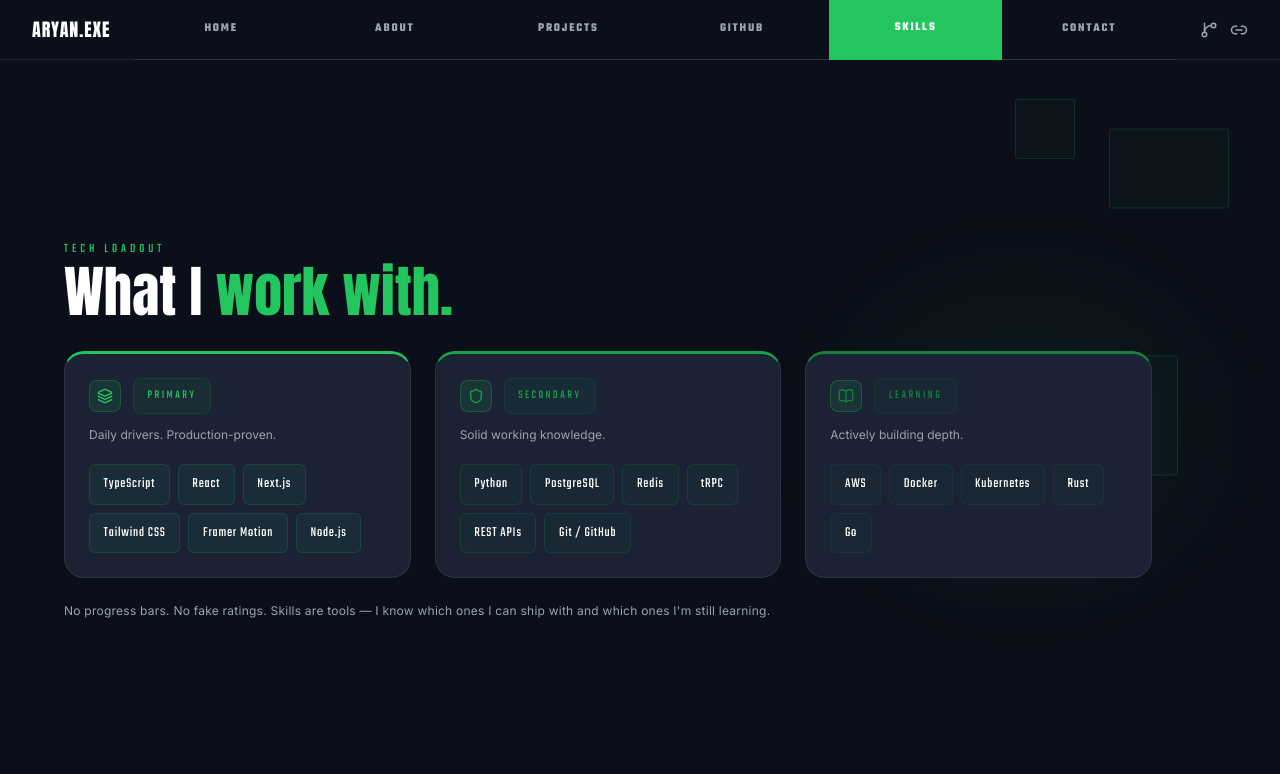
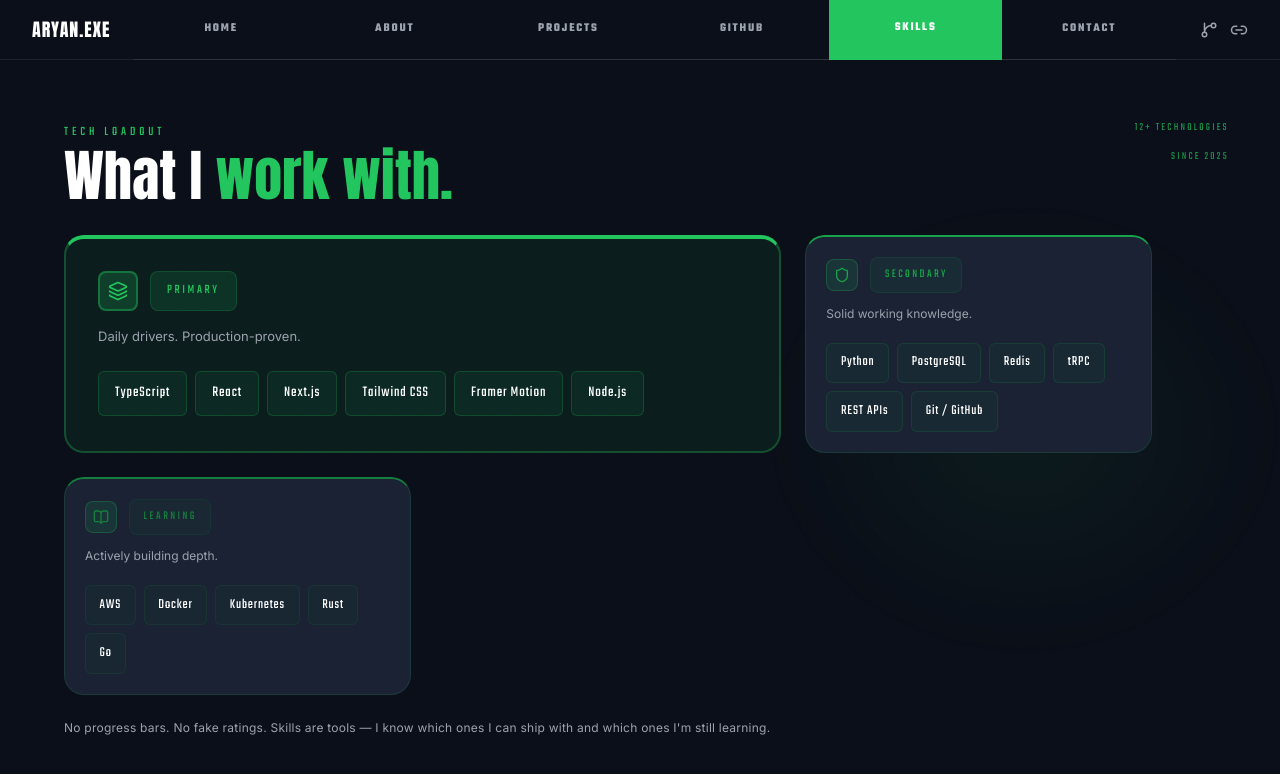
Before and after one commit to aryanexe07/aryan-exe, a Next.js app: page / in a window 1280 px wide. Both pictures are taken after a click on the button "SKILLS". Shown: the top 774 px of the page. Built offline with nearby package versions, Linux system fonts and the light colour scheme.

Commit message:
making the primary cards larger for dynamics

```diff
--- a/components/sections/SkillsSection.tsx
+++ b/components/sections/SkillsSection.tsx
@@ -15,30 +15,45 @@ import { Layers, Shield, BookOpen } from 'lucide-react';
 function GreenBlocks() {
   return (
     <div style={{ position: 'absolute', inset: 0, overflow: 'hidden', pointerEvents: 'none' }}>
-      {/* Modular blocks */}
-      {[
-        { right: '4%', top: '10%', w: 120, h: 80 },
-        { right: '16%', top: '5%', w: 60, h: 60 },
-        { right: '8%', top: '40%', w: 90, h: 120 },
-      ].map((b, i) => (
-        <motion.div
-          key={i}
-          animate={{ y: [0, i % 2 === 0 ? -8 : 8, 0] }}
-          transition={{ duration: 8 + i * 1.5, repeat: Infinity, ease: 'easeInOut', delay: i * 0.8 }}
-          style={{
-            position: 'absolute',
-            right: b.right,
-            top: (b as { top?: string }).top,
-            bottom: (b as { bottom?: string }).bottom,
+      {/* Subtle dot-grid pattern background */}
+      <div style={{
+        position: 'absolute',
+        inset: 0,
+        backgroundImage: 'radial-gradient(circle, rgba(34,197,94,0.08) 1px, transparent 1px)',
+        backgroundSize: '24px 24px',
+        opacity: 0.4,
+      }} />
 
-            width: b.w,
-            height: b.h,
-            border: '1px solid rgba(34,197,94,0.15)',
-            borderRadius: '2px',
-            background: 'rgba(34,197,94,0.03)',
-          }}
-        />
-      ))}
+      {/* Stat badges in top-right */}
+      <div style={{
+        position: 'absolute',
+        right: '4%',
+        top: '8%',
+        display: 'flex',
+        flexDirection: 'column',
+        gap: '0.75rem',
+        alignItems: 'flex-end',
+      }}>
+        <div style={{
+          fontFamily: 'var(--font-label)',
+          fontSize: '11px',
+          letterSpacing: '0.2em',
+          color: 'rgba(34,197,94,0.7)',
+          textAlign: 'right',
+        }}>
+          12+ TECHNOLOGIES
+        </div>
+        <div style={{
+          fontFamily: 'var(--font-label)',
+          fontSize: '11px',
+          letterSpacing: '0.2em',
+          color: 'rgba(34,197,94,0.7)',
+          textAlign: 'right',
+        }}>
+          SINCE 2025
+        </div>
+      </div>
+
       <div style={{
         position: 'absolute', right: 0, top: '20%', width: '40%', height: '60%',
         background: 'radial-gradient(ellipse, rgba(34,197,94,0.07) 0%, transparent 70%)',
@@ -91,6 +106,7 @@ export default function SkillsSection() {
             {categories.map((cat, index) => {
               const catSkills = skills.filter(s => s.category === cat.key);
               const Icon = cat.icon;
+              const isPrimary = cat.key === 'PRIMARY';
               return (
                 <motion.div
                   key={cat.key}
@@ -98,33 +114,39 @@ export default function SkillsSection() {
                   transition={{ delay: index * 0.1, duration: 0.45, ease: 'easeOut' }}
                   whileHover={{ y: -6, scale: 1.02, boxShadow: '0 18px 36px rgba(34,197,94,0.12)' }}
                   style={{
-                    padding: '1.5rem',
-                    background: 'var(--card)',
-                    border: '1px solid var(--border)',
+                    padding: isPrimary ? '2rem' : '1.25rem',
+                    background: isPrimary ? 'rgba(34,197,94,0.08)' : 'var(--card)',
+                    border: isPrimary ? '2px solid rgba(34,197,94,0.3)' : '1px solid rgba(34,197,94,0.15)',
                     borderRadius: '20px',
-                    borderTop: `3px solid ${cat.color}`,
+                    borderTop: isPrimary ? `4px solid ${cat.color}` : `2px solid ${cat.color}`,
                     transition: 'transform 0.3s ease, box-shadow 0.3s ease',
+                    gridColumn: isPrimary ? 'span 2' : 'span 1',
                   }}
                 >
-                  <div style={{ display: 'flex', alignItems: 'center', gap: '0.75rem', marginBottom: '0.75rem' }}>
+                  <div style={{ display: 'flex', alignItems: 'center', gap: '0.75rem', marginBottom: isPrimary ? '1rem' : '0.75rem' }}>
                     <div style={{
-                      width: '32px', height: '32px', display: 'grid', placeItems: 'center',
-                      background: 'rgba(34,197,94,0.12)', borderRadius: '8px',
-                      border: `1px solid rgba(34,197,94,0.24)`,
+                      width: isPrimary ? '40px' : '32px',
+                      height: isPrimary ? '40px' : '32px',
+                      display: 'grid', placeItems: 'center',
+                      background: isPrimary ? 'rgba(34,197,94,0.2)' : 'rgba(34,197,94,0.12)',
+                      borderRadius: '8px',
+                      border: isPrimary ? `2px solid rgba(34,197,94,0.4)` : `1px solid rgba(34,197,94,0.24)`,
                     }}>
-                      <Icon size={16} color={cat.color} />
+                      <Icon size={isPrimary ? 20 : 16} color={cat.color} />
                     </div>
                     <div style={{
                       display: 'inline-flex', alignItems: 'center', gap: '0.5rem',
-                      padding: '0.5rem 0.85rem', borderRadius: '8px',
-                      background: `${cat.color}12`, border: `1px solid ${cat.color}22`,
+                      padding: isPrimary ? '0.6rem 1rem' : '0.5rem 0.85rem',
+                      borderRadius: '8px',
+                      background: isPrimary ? `${cat.color}20` : `${cat.color}12`,
+                      border: isPrimary ? `1px solid ${cat.color}30` : `1px solid ${cat.color}22`,
                     }}>
-                      <span style={{ fontFamily: 'var(--font-label)', fontSize: '12px', letterSpacing: '0.2em', color: cat.color, textTransform: 'uppercase' }}>
+                      <span style={{ fontFamily: 'var(--font-label)', fontSize: isPrimary ? '13px' : '12px', letterSpacing: '0.2em', color: cat.color, textTransform: 'uppercase' }}>
                         {cat.label}
                       </span>
                     </div>
                   </div>
-                  <p style={{ fontFamily: 'var(--font-body)', fontSize: '12px', color: 'var(--text-muted)', marginBottom: '1.25rem' }}>
+                  <p style={{ fontFamily: 'var(--font-body)', fontSize: isPrimary ? '13px' : '12px', color: 'var(--text-muted)', marginBottom: isPrimary ? '1.5rem' : '1.25rem' }}>
                     {cat.desc}
                   </p>
                   <div style={{ display: 'flex', flexWrap: 'wrap', gap: '0.5rem' }}>
@@ -137,11 +159,11 @@ export default function SkillsSection() {
                         whileHover={{ scale: 1.03, y: -1, backgroundColor: cat.color, color: '#fff', borderColor: cat.color }}
                         style={{
                           fontFamily: 'var(--font-label)',
-                          fontSize: '14px',
+                          fontSize: isPrimary ? '15px' : '14px',
                           letterSpacing: '0.06em',
-                          padding: '0.55rem 0.85rem',
-                          background: `${cat.color}10`,
-                          border: `1px solid ${cat.color}28`,
+                          padding: isPrimary ? '0.65rem 1rem' : '0.55rem 0.85rem',
+                          background: isPrimary ? `${cat.color}15` : `${cat.color}10`,
+                          border: isPrimary ? `1px solid ${cat.color}35` : `1px solid ${cat.color}28`,
                           borderRadius: '6px',
                           color: 'var(--text)',
                           cursor: 'pointer',
```
